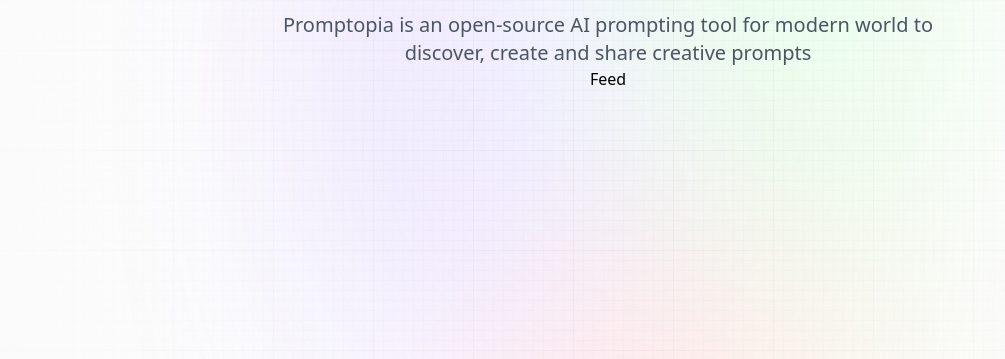
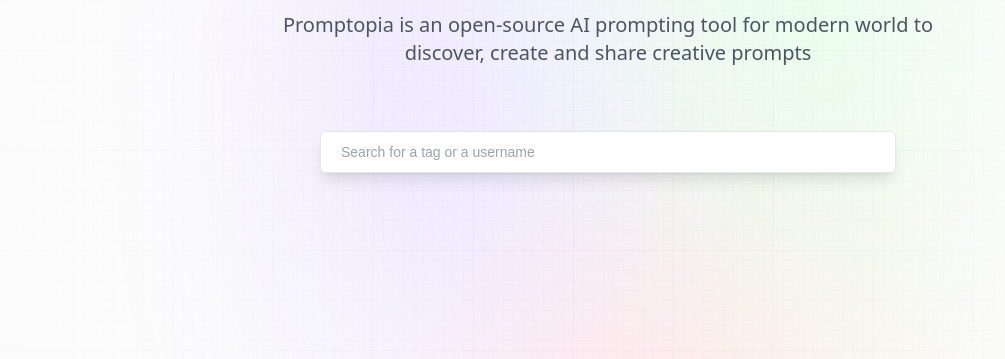
Before and after one commit to Devasurya-S/nextjs-projects, a Next.js app in the folder promptopia/: page / in a window 1280 px wide. Shown: the part 255-614 px from the top of the page, without its empty margins (32-1037 px from the left). Built offline with nearby package versions, Linux system fonts and the light colour scheme; no server answers.

Commit message:
Creating prompt sucessfully implemented data is stored to mongoDB with userid

```diff
--- /dev/null
+++ b/promptopia/app/api/prompt/new/route.js
@@ -0,0 +1,22 @@
+import { connectToDB } from "@utils/database";
+import Prompt from "@models/prompt";
+
+export const POST = async (req) => {
+    const {userId, prompt, tag} = await req.json();
+
+    try {
+
+        await connectToDB();
+        const newPrompt = new Prompt({
+            creator: userId,
+            prompt,
+            tag
+        })
+
+        await newPrompt.save();
+        return new Response(JSON.stringify(newPrompt), { status: 201 })
+
+    } catch (error) {
+        return new Response ("Failed to create a new prompt", {status: 500})
+    }
+}
--- a/promptopia/app/create-prompt/page.jsx
+++ b/promptopia/app/create-prompt/page.jsx
@@ -2,11 +2,14 @@
 
 import {useState} from 'react';
 import { useSession } from 'next-auth/react';
-import { useRouter } from 'next/router';
+import { useRouter } from 'next/navigation';
 
 import Form from '@components/Form';
 
 const CreatePrompt = () => {
+    const router = useRouter();
+    const {data: session} = useSession();
+
     const [submitting, setSubmitting] = useState(false);
     const [post, setPost] = useState ({
         prompt: '',
@@ -18,9 +21,23 @@
         setSubmitting(true);
 
         try {
-            const response = await fetch() //last here
+            const response = await fetch('/api/prompt/new',
+            {
+                method: 'POST',
+                body: JSON.stringify({
+                    prompt: post.prompt,
+                    userId: session?.user.id,
+                    tag: post.tag
+                })
+            })
+
+            if(response.ok) {
+                router.push('/');
+            }
         } catch (error) {
-
+            console.log(error);
+        } finally {
+            setSubmitting(false);
         }
     }
     return (
--- a/promptopia/components/Feed.jsx
+++ b/promptopia/components/Feed.jsx
@@ -1,11 +1,40 @@
-import React from 'react'
+'use client';
 
-const Feed = () => {
+import {useState, useEffect} from 'react';
+import PromptCard from './PromptCard';
+
+const PromptCardList = ({data, handleTagClick}) => {
   return (
-    <div>
-      Feed
+    <div className="mt-16 prompt_layout">
+
     </div>
   )
 }
 
+const Feed = () => {
+  const [searchText,setSearchText] = useState('');
+  const handleSearchChange = (e) => {
+
+  }
+  return (
+    <section className="feed">
+      <form className='relative w-full flex-center'>
+        <input
+          type='text'
+          placeholder='Search for a tag or a username'
+          value={searchText}
+          onChange={handleSearchChange}
+          required
+          className="search_input peer"
+        />
+      </form>
+
+      <PromptCardList
+        data={[]}
+        handleTagClick = {() => {}}
+      />
+    </section>
+  )
+}
+
 export default Feed
--- /dev/null
+++ b/promptopia/models/prompt.js
@@ -0,0 +1,16 @@
+import mongoose, {Schema, model , models} from "mongoose";
+
+const PromptSchema = new Schema ({
+    creator: {
+        type: Schema.Types.ObjectId,
+        ref: 'User',
+    },
+    prompt: {
+        type: String,
+        required: [true,'Prompt is required.'],
+    }
+});
+
+const Prompt = models.Prompt || model('Prompt',PromptSchema);
+
+export default Prompt;
```
